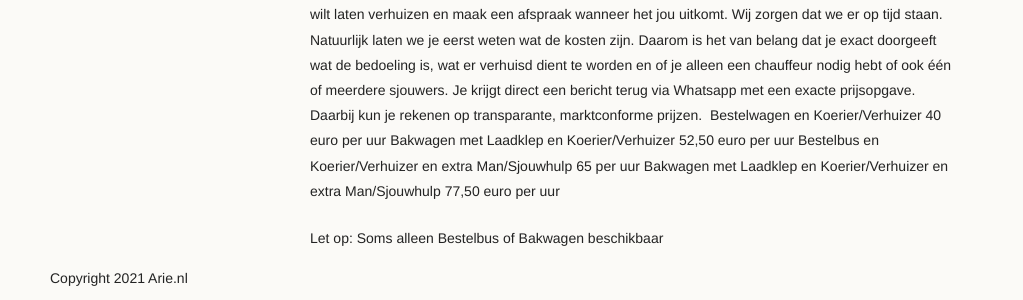
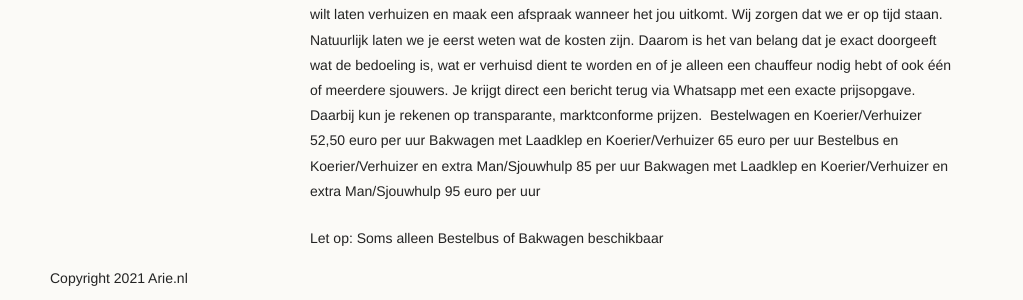
Before and after one commit to amsdfw/arie.nl, a Jekyll site: the page built from verhuizing-klein-groot.md, in a window 1280 px wide and 1071 px high. Shown: the part 748-1048 px from the top of the window, without its empty margins (0-1023 px from the left). Built offline with Jekyll 4.4.1, drawn with Linux system fonts in a browser that asks for light colours; our own code applies the rules of GitHub Pages for plain Markdown files; some of the changed text lies outside the part shown.

Commit message:
Update verhuizing-klein-groot.md

```diff
--- a/verhuizing-klein-groot.md
+++ b/verhuizing-klein-groot.md
@@ -35,10 +35,10 @@ van belang dat je exact doorgeeft wat de bedoeling is, wat er verhuisd dient te
 je alleen een chauffeur nodig hebt of ook één of meerdere sjouwers. Je krijgt direct een
 bericht terug via Whatsapp met een exacte prijsopgave. Daarbij kun je rekenen op
 transparante, marktconforme prijzen.
-Bestelwagen en Koerier/Verhuizer 40 euro per uur
-Bakwagen met Laadklep en Koerier/Verhuizer 52,50 euro per uur
-Bestelbus en Koerier/Verhuizer en extra Man/Sjouwhulp 65 per uur
-Bakwagen met Laadklep en Koerier/Verhuizer en extra Man/Sjouwhulp 77,50 euro
+Bestelwagen en Koerier/Verhuizer 52,50 euro per uur
+Bakwagen met Laadklep en Koerier/Verhuizer 65 euro per uur
+Bestelbus en Koerier/Verhuizer en extra Man/Sjouwhulp 85 per uur
+Bakwagen met Laadklep en Koerier/Verhuizer en extra Man/Sjouwhulp 95 euro
 per uur
 
 Let op: Soms alleen Bestelbus of Bakwagen beschikbaar
```
